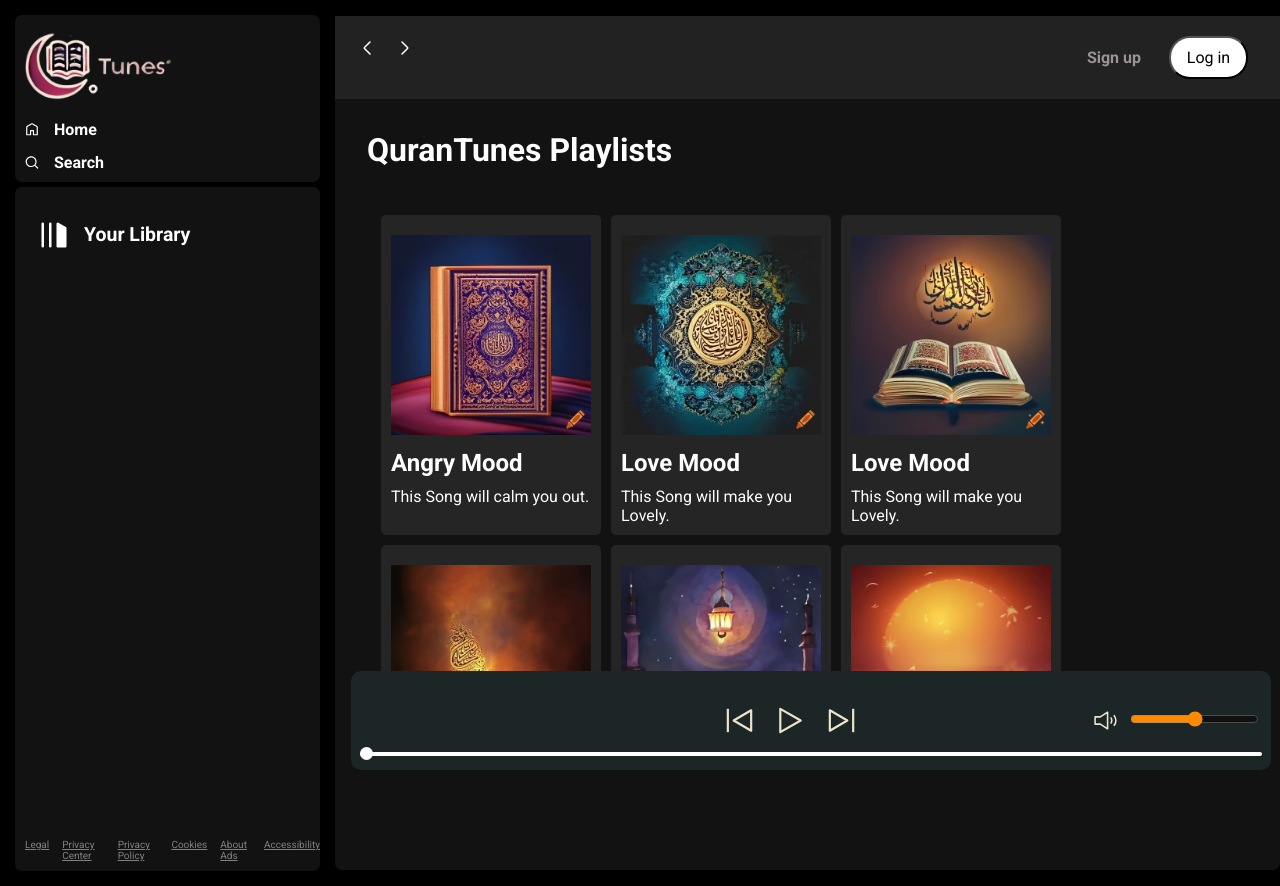
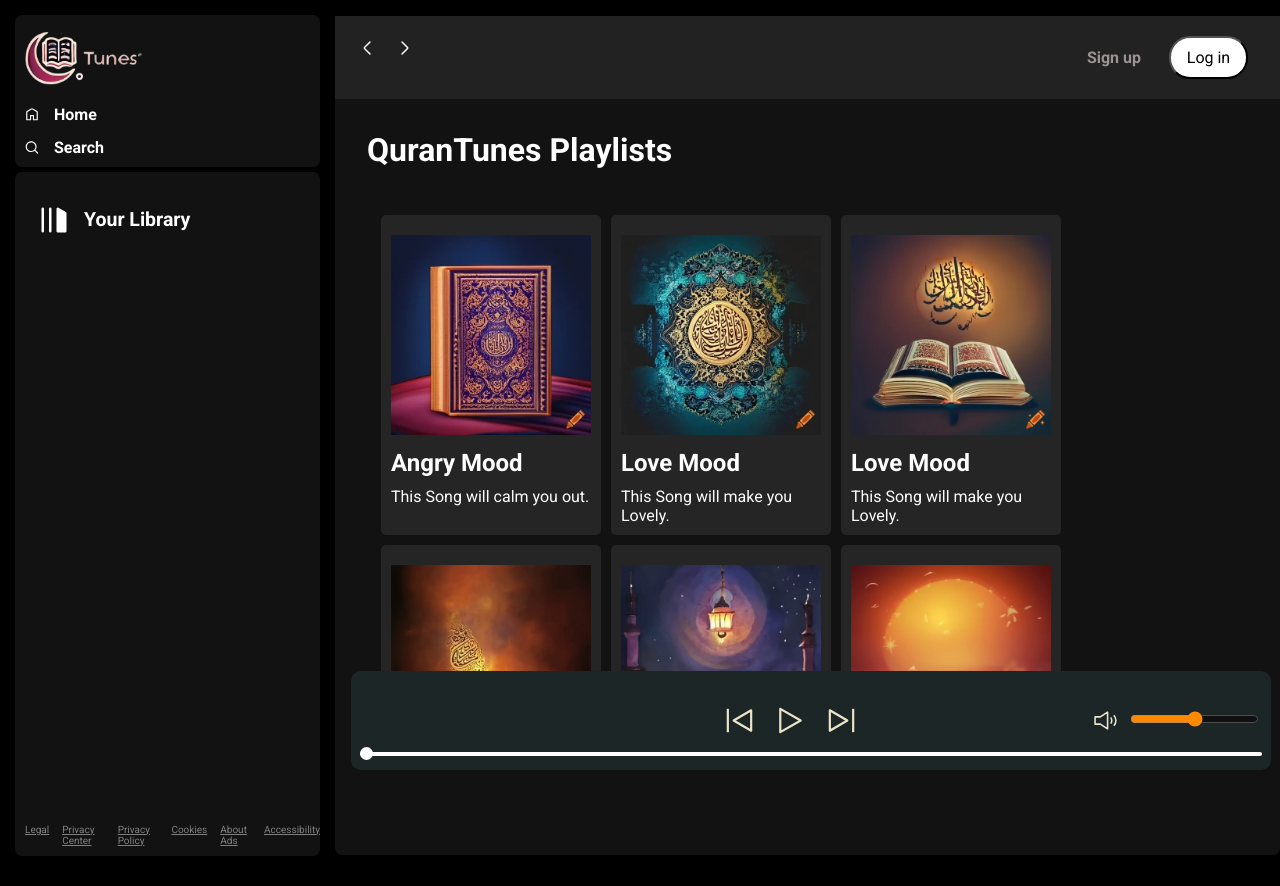
Before and after one commit to AmirHashmi017/Web-Development, a plain HTML site: page Quran Tunes/index.html in a window 1280 px wide. Drawn offline with Linux system fonts and the light colour scheme; no server answers.

Commit message:
Quran Tunes logo

```diff
--- a/Quran Tunes/index.html
+++ b/Quran Tunes/index.html
@@ -16,7 +16,7 @@
                 <img width="30" class="invert" src="img/close.svg" alt="">
             </div>
             <div class="home bg-grey rounded m-1 p-1">
-                <div class="logo"><img width="150" class="invert" src="img/logo.png" alt=""></div>
+                <div class="logo"><img width="120" class="invert" src="img/logo.png" alt=""></div>
                 <ul>
                     <li><img class="invert" src="img/home.svg" alt="home">Home</li>
                     <li><img class="invert" src="img/search.svg" alt="home">Search</li>
```
